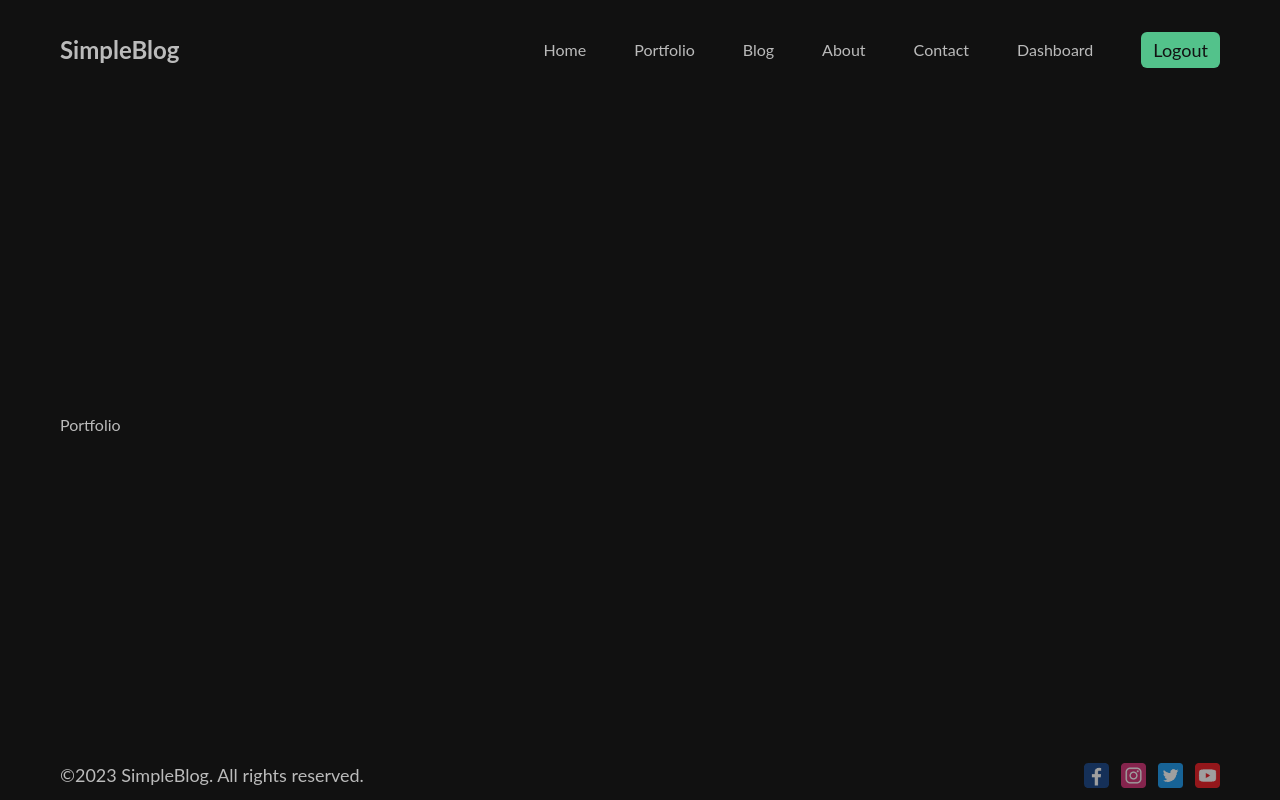
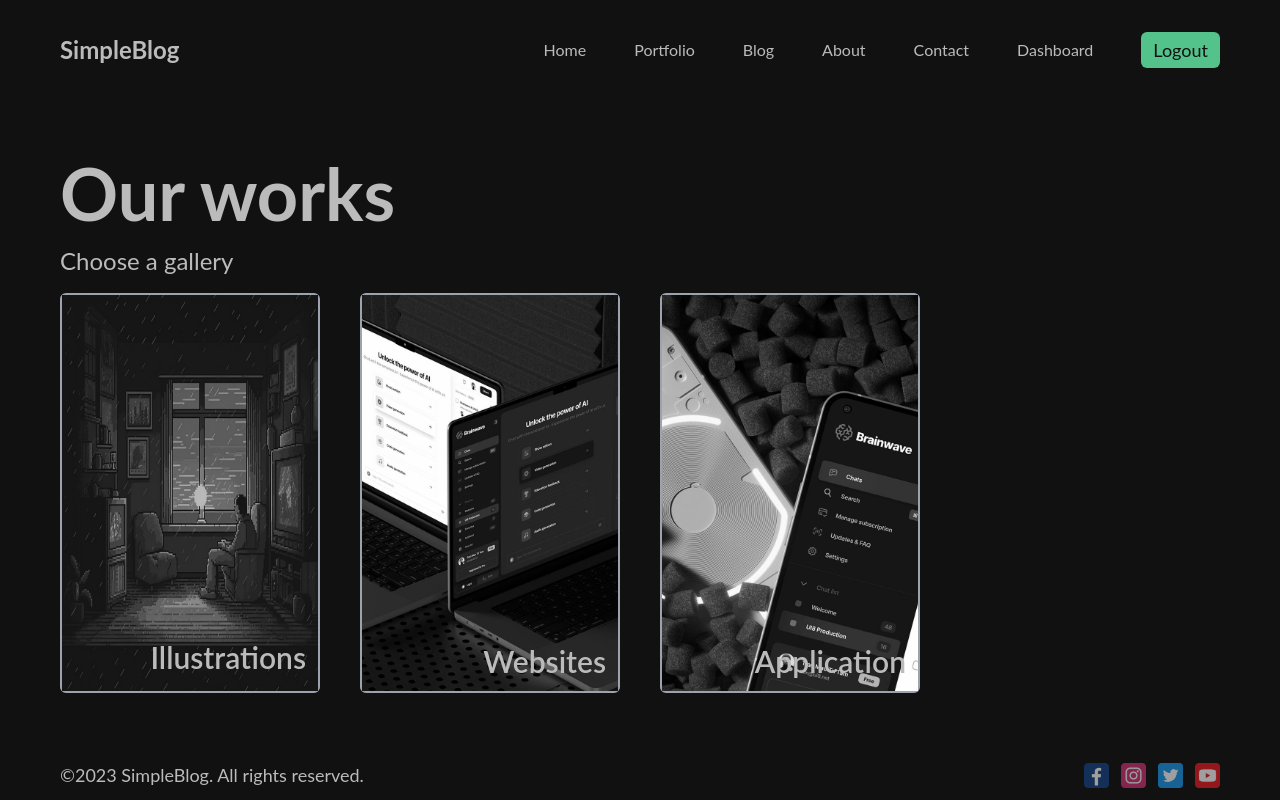
Before and after one commit to bojan09/next-js-blog, a Next.js app: page /portfolio in a window 1280 px wide. Built offline with nearby package versions, Linux system fonts and the light colour scheme.

Commit message:
adding Portfolio page

```diff
--- /dev/null
+++ b/src/app/portfolio/layout.jsx
@@ -0,0 +1,13 @@
+import React from "react";
+
+const Layout = ({ children }) => {
+  return (
+    <div>
+      <h1 className="md:text-7xl font-bold">Our works</h1>
+      <h2 className="text-lg md:text-2xl my-4">Choose a gallery</h2>
+      {children}
+    </div>
+  );
+};
+
+export default Layout;
--- a/src/app/portfolio/page.jsx
+++ b/src/app/portfolio/page.jsx
@@ -1,7 +1,61 @@
 import React from "react";
+import Image from "next/image";
+import Link from "next/link";
+
+// assets
+import illustration_img from "../../../public/illustration.png";
+import websites_img from "../../../public/websites.jpg";
+import application_img from "../../../public/apps.jpg";
 
 const Portfolio = () => {
-  return <div>Portfolio</div>;
+  return (
+    <div className="flex gap-10">
+      {/* Illustrations */}
+      <div className="relative border-gray-400 border-2 rounded-md w-[260px] h-[400px] hover:text-[#53c26b] transition-all 1s ease-in-out">
+        <Link href="/portfolio/illustrations">
+          <Image
+            src={illustration_img}
+            fill={true}
+            alt="illustration_img"
+            className="grayscale hover:grayscale-0 transition-all 1s ease-in-out"
+          />
+          <span className="absolute right-3 bottom-4 text-3xl font-semibold">
+            Illustrations
+          </span>
+        </Link>
+      </div>
+
+      {/* Websites */}
+      <div className="relative border-gray-400 border-2 rounded-md w-[260px] h-[400px] hover:text-[#53c26b] transition-all 1s ease-in-out">
+        <Link href="/portfolio/websites">
+          <Image
+            src={websites_img}
+            fill={true}
+            alt="illustration_img"
+            className="grayscale hover:grayscale-0 transition-all 1s ease-in-out object-cover"
+          />
+          <span className="absolute right-3 bottom-3 text-3xl font-semibold">
+            Websites
+          </span>
+        </Link>
+      </div>
+
+      {/* Application */}
+      <div className="relative border-gray-400 border-2 rounded-md w-[260px] h-[400px] hover:text-[#53c26b] transition-all 1s ease-in-out">
+        <Link href="/portfolio/application">
+          <Image
+            src={application_img}
+            fill={true}
+            alt="illustration_img"
+            className="grayscale hover:grayscale-0 transition-all 1s ease-in-out object-cover"
+          />
+          <span className="absolute right-3 bottom-3 text-3xl font-semibold">
+            Application
+          </span>
+        </Link>
+      </div>
+    </div>
+  );
 };
 
 export default Portfolio;
```
